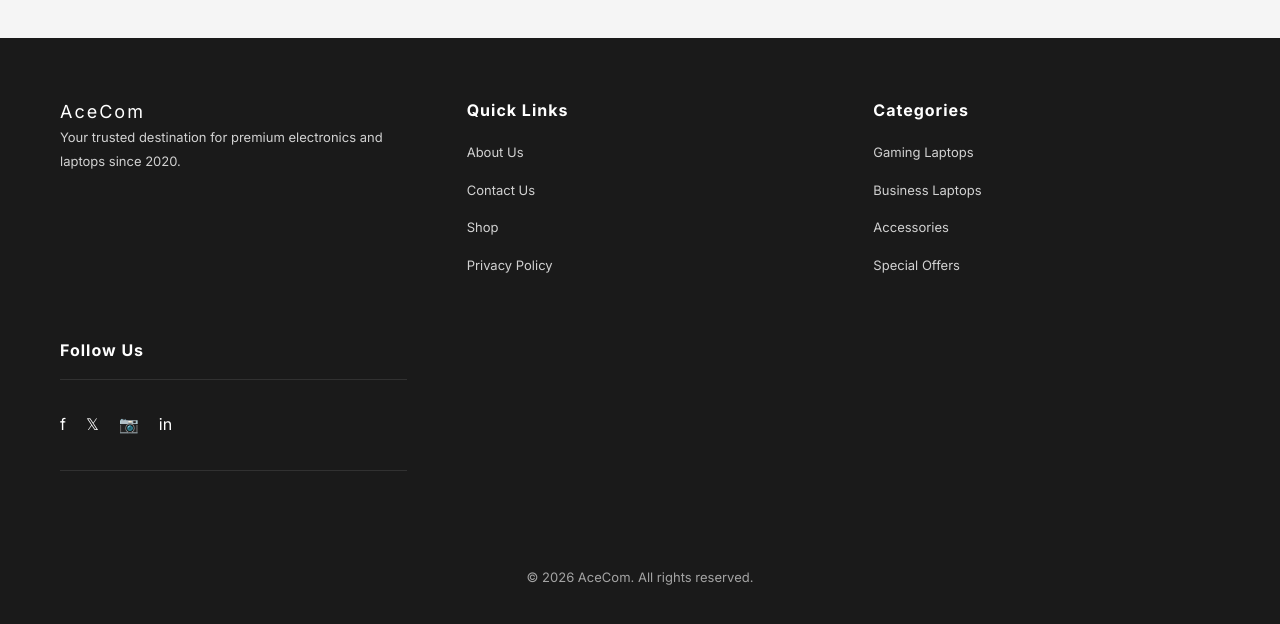
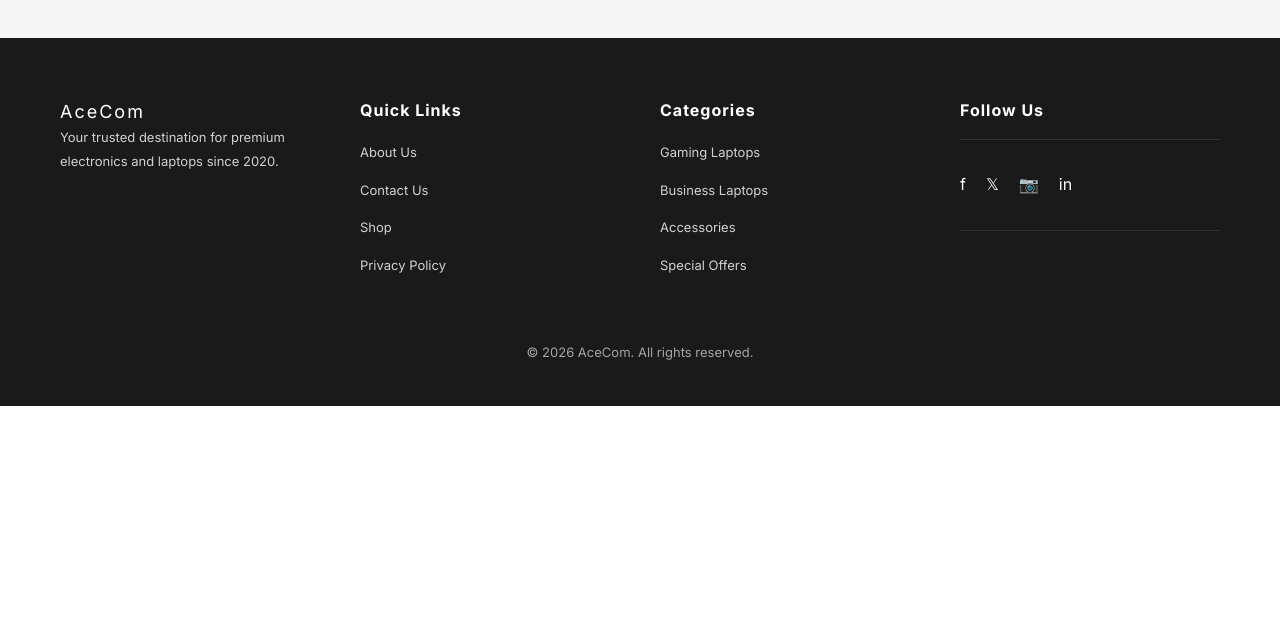
Before and after one commit to ahmedfaizal6549-sketch/acecom-website, a plain HTML site: page index.html in a window 1280 px wide. Shown: the part 5459-6083 px from the top of the page. After the commit the page ends 5865 px from the top, so only its background shows below. Drawn offline with nearby package versions, Linux system fonts and the light colour scheme.

Commit message:
Update style.css

```diff
--- a/css/style.css
+++ b/css/style.css
@@ -1461,8 +1461,8 @@ button {
 
 .footer-grid {
   display: grid;
-  grid-template-columns: repeat(3, 1fr);
-  gap: 60px;
+  grid-template-columns: repeat(4, 1fr);
+  gap: 40px;
   margin-bottom: 40px;
 }
 
```
